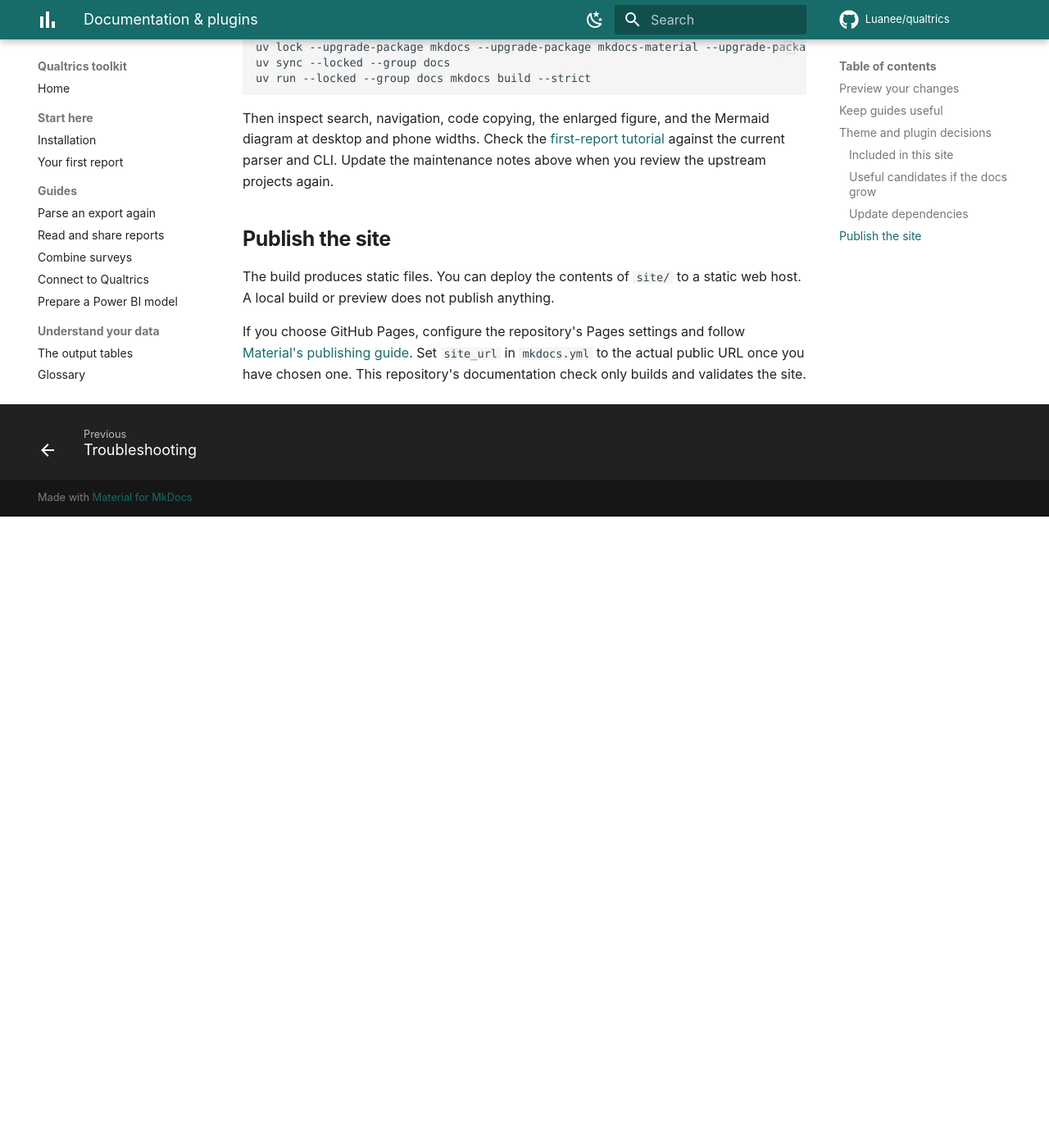
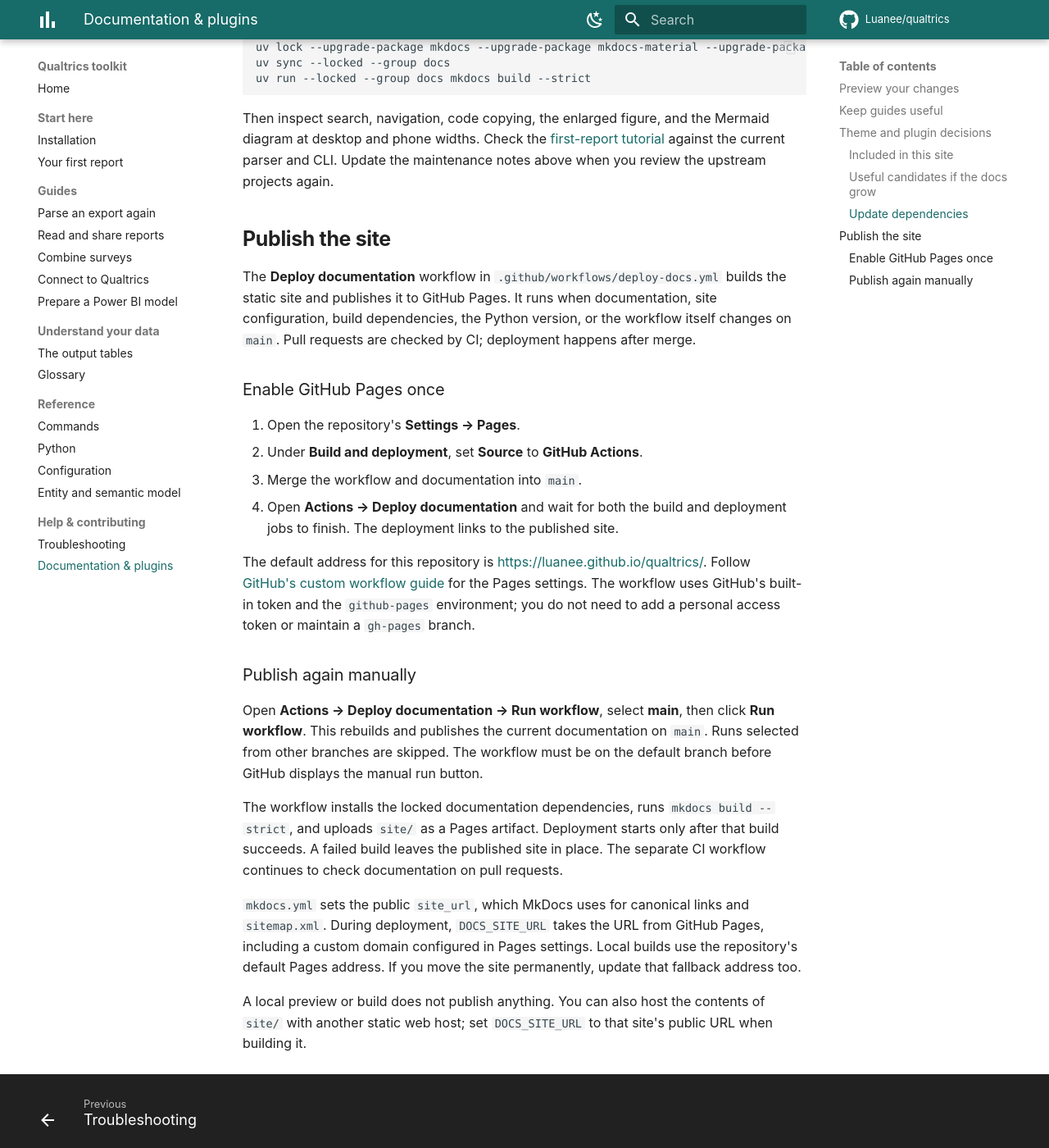
Before and after one commit to Luanee/qualtrics, an MkDocs documentation site: the page built from docs/contributing/documentation.md, in a window 1280 px wide and 1400 px high, scrolled down 3222 px. Shown: the whole window at 82% size. Built offline with MkDocs 1.6.1 and Material for MkDocs 9.7.7, drawn with Linux system fonts in a browser that asks for light colours; comment, search, counter and statistics services are not loaded; before the commit the page ends 3852 px from its top, so only the background shows below that.

Commit message:
docs: explain automatic Pages publishing and redeployment

```diff
--- a/docs/contributing/documentation.md
+++ b/docs/contributing/documentation.md
@@ -88,6 +88,23 @@
 
 ## Publish the site
 
-The build produces static files. You can deploy the contents of `site/` to a static web host. A local build or preview does not publish anything.
+The **Deploy documentation** workflow in `.github/workflows/deploy-docs.yml` builds the static site and publishes it to GitHub Pages. It runs when documentation, site configuration, build dependencies, the Python version, or the workflow itself changes on `main`. Pull requests are checked by CI; deployment happens after merge.
 
-If you choose GitHub Pages, configure the repository's Pages settings and follow [Material's publishing guide](https://squidfunk.github.io/mkdocs-material/publishing-your-site/). Set `site_url` in `mkdocs.yml` to the actual public URL once you have chosen one. This repository's documentation check only builds and validates the site.
+### Enable GitHub Pages once
+
+1. Open the repository's **Settings → Pages**.
+2. Under **Build and deployment**, set **Source** to **GitHub Actions**.
+3. Merge the workflow and documentation into `main`.
+4. Open **Actions → Deploy documentation** and wait for both the build and deployment jobs to finish. The deployment links to the published site.
+
+The default address for this repository is [https://luanee.github.io/qualtrics/](https://luanee.github.io/qualtrics/). Follow [GitHub's custom workflow guide](https://docs.github.com/en/pages/getting-started-with-github-pages/using-custom-workflows-with-github-pages) for the Pages settings. The workflow uses GitHub's built-in token and the `github-pages` environment; you do not need to add a personal access token or maintain a `gh-pages` branch.
+
+### Publish again manually
+
+Open **Actions → Deploy documentation → Run workflow**, select **main**, then click **Run workflow**. This rebuilds and publishes the current documentation on `main`. Runs selected from other branches are skipped. The workflow must be on the default branch before GitHub displays the manual run button.
+
+The workflow installs the locked documentation dependencies, runs `mkdocs build --strict`, and uploads `site/` as a Pages artifact. Deployment starts only after that build succeeds. A failed build leaves the published site in place. The separate CI workflow continues to check documentation on pull requests.
+
+`mkdocs.yml` sets the public `site_url`, which MkDocs uses for canonical links and `sitemap.xml`. During deployment, `DOCS_SITE_URL` takes the URL from GitHub Pages, including a custom domain configured in Pages settings. Local builds use the repository's default Pages address. If you move the site permanently, update that fallback address too.
+
+A local preview or build does not publish anything. You can also host the contents of `site/` with another static web host; set `DOCS_SITE_URL` to that site's public URL when building it.
```
Also changed, not shown: README.md (+1 -1 lines).
